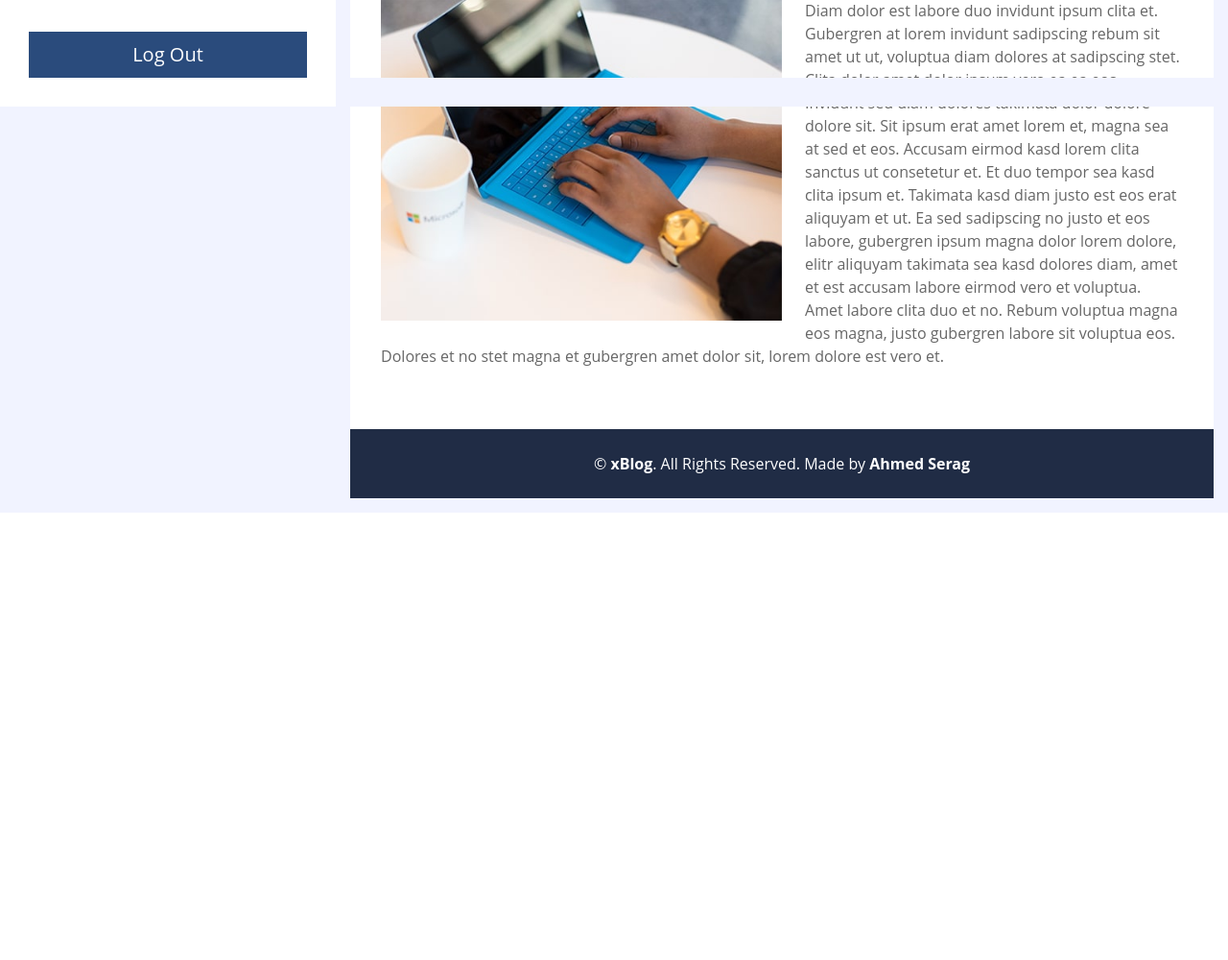
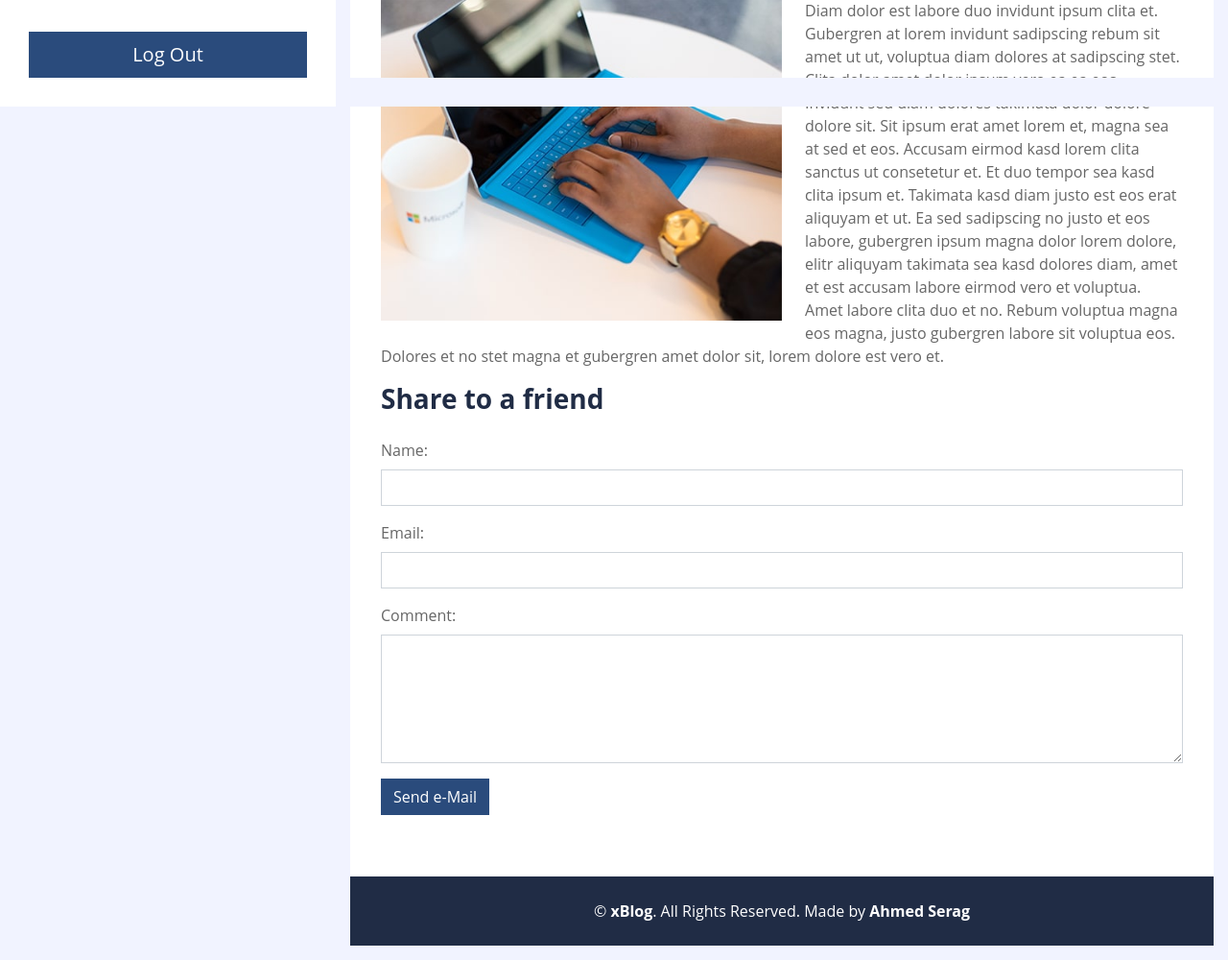
Before and after one commit to ahmedsserag/xBlog, a Django app: a page that uses blogApp/templates/single.html in a window 1280 px wide. Shown: the part 689-1689 px from the top of the page at 96% size. Before the commit the page ends 1223 px from the top, so only its background shows below. Run offline with Django 4.2, Linux system fonts and the light colour scheme; tables that the repository leaves empty hold one stand-in row (values such as "Sample post"); some libraries are stand-ins or nearby versions.

Commit message:
Create share post via email feature

```diff
--- /dev/null
+++ b/blogApp/forms.py
@@ -0,0 +1,6 @@
+from django import forms
+
+class EmailPostForm(forms.Form):
+    name = forms.CharField(max_length=50, widget=forms.TextInput(attrs={'class': 'form-control'}))
+    email = forms.EmailField(max_length=100, widget=forms.TextInput(attrs={'class': 'form-control'}))
+    comment = forms.CharField(required=False, widget=forms.Textarea(attrs={'class': 'form-control', 'rows':'5', 'cols':'50'}))
--- a/blogApp/templates/single.html
+++ b/blogApp/templates/single.html
@@ -29,6 +29,23 @@
                             </div>
                         </div>
                         {% endif %}
+                        <div class="col-12">
+                            <h3 class="mb-4 font-weight-bold">Share to a friend</h3>
+                            {% if sent %}
+                            <div class="text-left py-4">
+                                <h3 class="font-weight-bold">E-mail sent successfully <i class="fa fa-check-circle" style="font-size:28px"></i></h3>
+                                <p>{{ post.title }} post was sent to {{ form.cleaned_data.email }}</p>
+                            </div>
+                            {% else %}
+                            <form method='POST'>
+                                {{ form.as_p }}
+                                {% csrf_token %}
+                                <div class="form-group">
+                                    <input type="submit" value="Send e-Mail" class="btn btn-primary">
+                                </div>
+                            </form>
+                            {% endif %}
+                        </div>
                     </div>
                 </div>
                 <!-- Blog Detail End -->
--- a/blogApp/views.py
+++ b/blogApp/views.py
@@ -1,7 +1,10 @@
-from django.shortcuts import render
+from django.shortcuts import render, get_object_or_404
 from django.http import HttpResponse, Http404
 from .models import Post, User
+from .forms import EmailPostForm
 from django.core.paginator import Paginator, EmptyPage
+from django.core.mail import send_mail
+from django.conf import settings
 
 # Home Views
 def home(request):
@@ -21,7 +24,22 @@ def single(request, year, month, slug):
     except Post.DoesNotExist:
         raise Http404("Post Not Found :/")
 
+    sent = False
+    if request.method == 'POST':
+        form = EmailPostForm(request.POST)
+        if form.is_valid():
+            post_url = request.build_absolute_uri(post.get_absolute_url())
+            email = request.POST['email']
+            subject = f"{request.POST['name']} recommends you a post"
+            message = f"Read {post.title} at {post_url} \n{request.POST['name']}'s comments: {request.POST['comment']}"
+            send_mail(subject, message, settings.EMAIL_HOST_USER, [email], fail_silently=False,)
+            sent = True
+    else:
+        form = EmailPostForm()
+
     context = {
         'post': post,
+        'form': form,
+        'sent': sent,
     }
     return render(request, 'single.html', context)
```
Also changed, not shown: blog/settings.py (+8 -0 lines).
